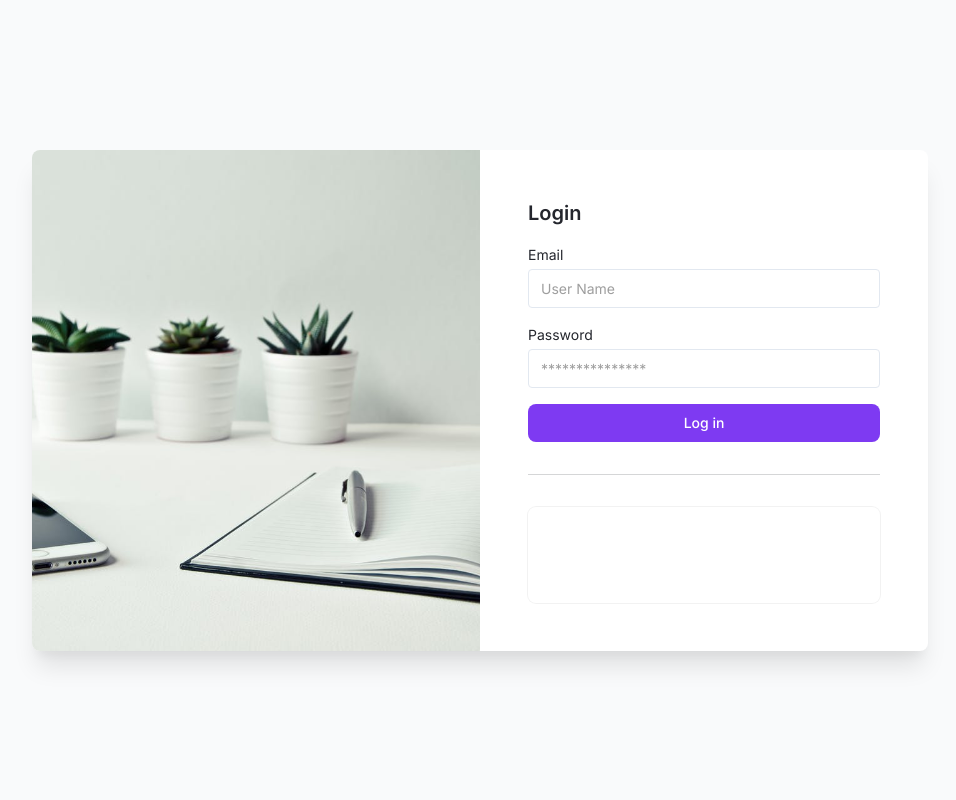
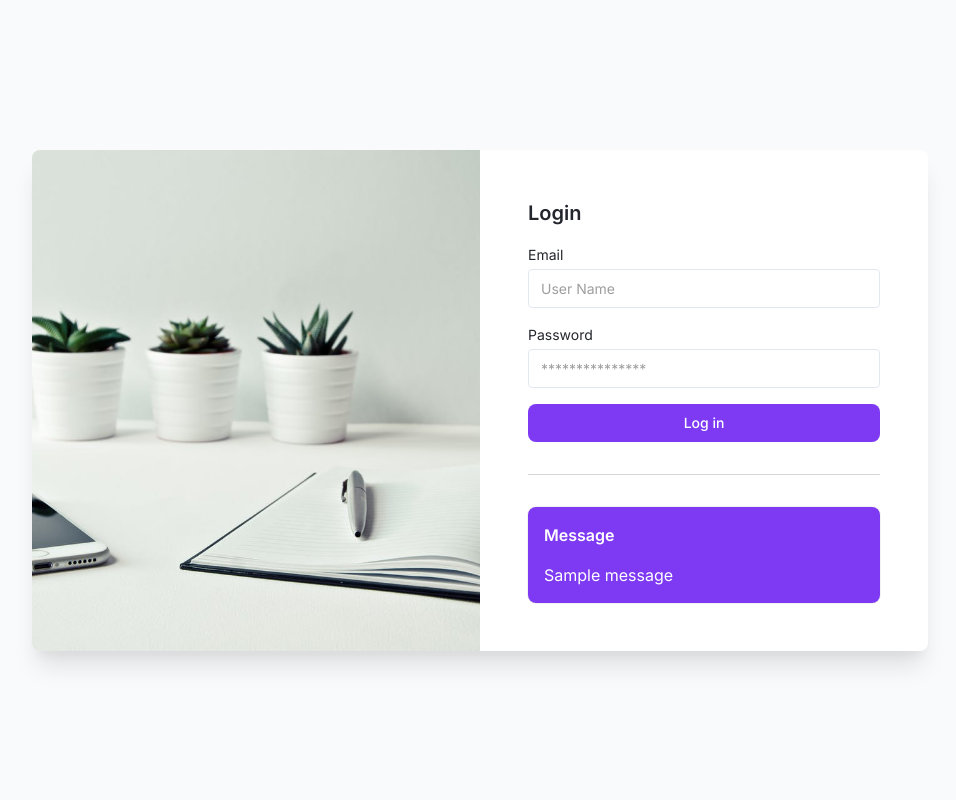
Before and after one commit to cabbagec2hlbGwK/dashboard, a Django app: page /login in a window 1280 px wide. Shown: the whole page, without its empty margins (160-1116 px from the left). Run offline with Django 4.2, Linux system fonts and the light colour scheme; tables that the repository leaves empty hold one stand-in row (values such as "Sample post"); one stand-in notice (Sample message) is shown; some libraries are stand-ins or nearby versions.

Commit message:
cjamge in the value

```diff
--- a/home/views.py
+++ b/home/views.py
@@ -256,10 +256,9 @@ def loginUser(request):
         user = authenticate(request, username=username, password=password)
         if user is not None:
             login(request, user)
-            messages.success(request, "Your data was saved successfully!")
             return redirect("home")
         else:
             messages.error(request, "invalid credintials")
             return redirect("login")
     else:
-        return render(request, "login.html")
+        return render(request, "login.html", {})
--- a/theme/templates/login.html
+++ b/theme/templates/login.html
@@ -56,9 +56,9 @@
             {% for message in messages %}
             <div>
               <div
-                class="min-w-0 p-4 text-white {% if 'success' in message.tags %}bg-green-600{% elif 'error' in message.tags %}bg-red-600{% endif %} rounded-lg shadow-xs">
+                class="min-w-0 p-4 text-white {% if 'success' in message.tags %}bg-purple-600{% elif 'error' in message.tags %}bg-red-600{% endif %} rounded-lg shadow-xs">
                 <h4 class="mb-4 font-semibold">
-                  {{ message.tags }}
+                  Message
                 </h4>
                 <p>
                   {{ message }}
```
